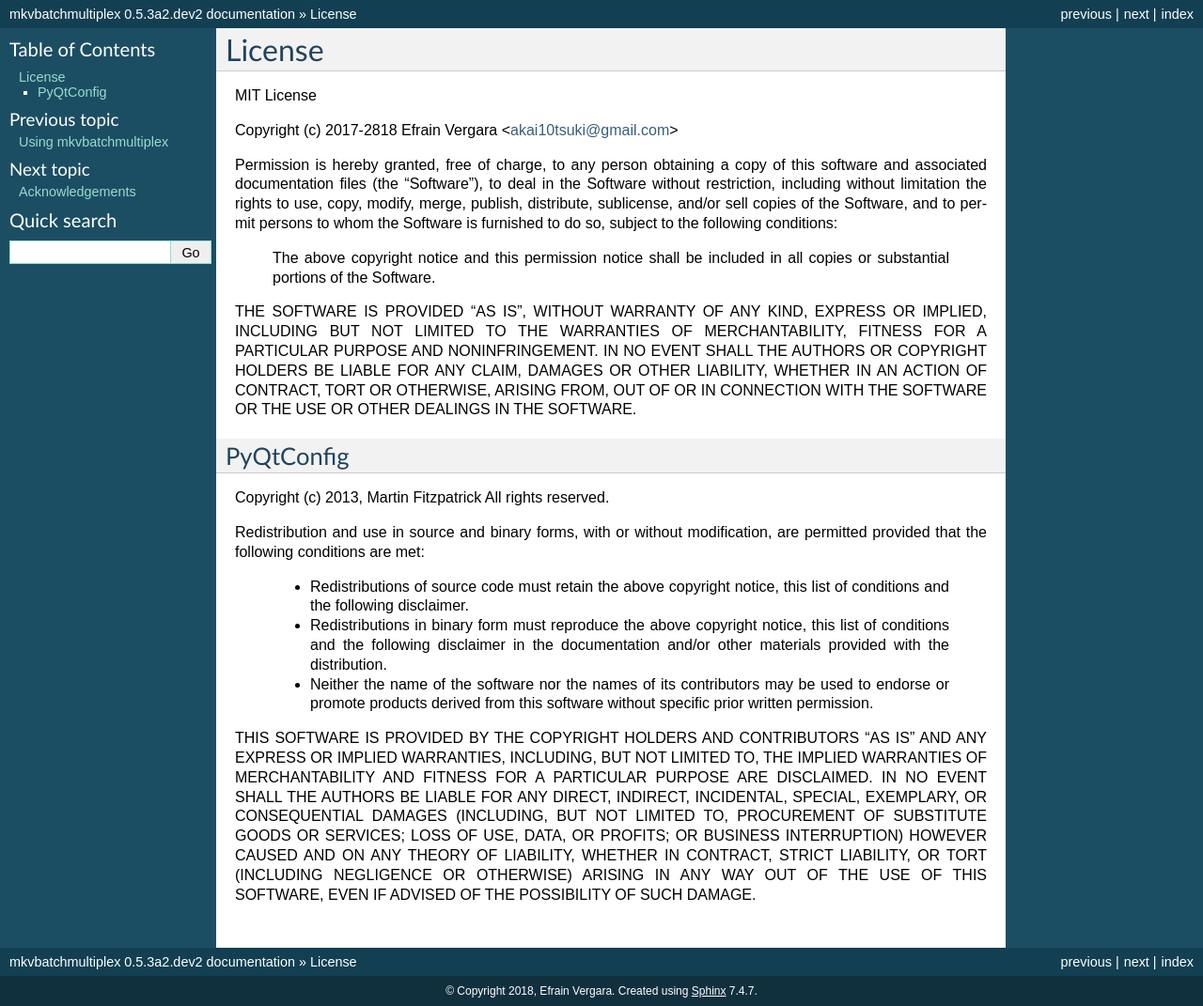
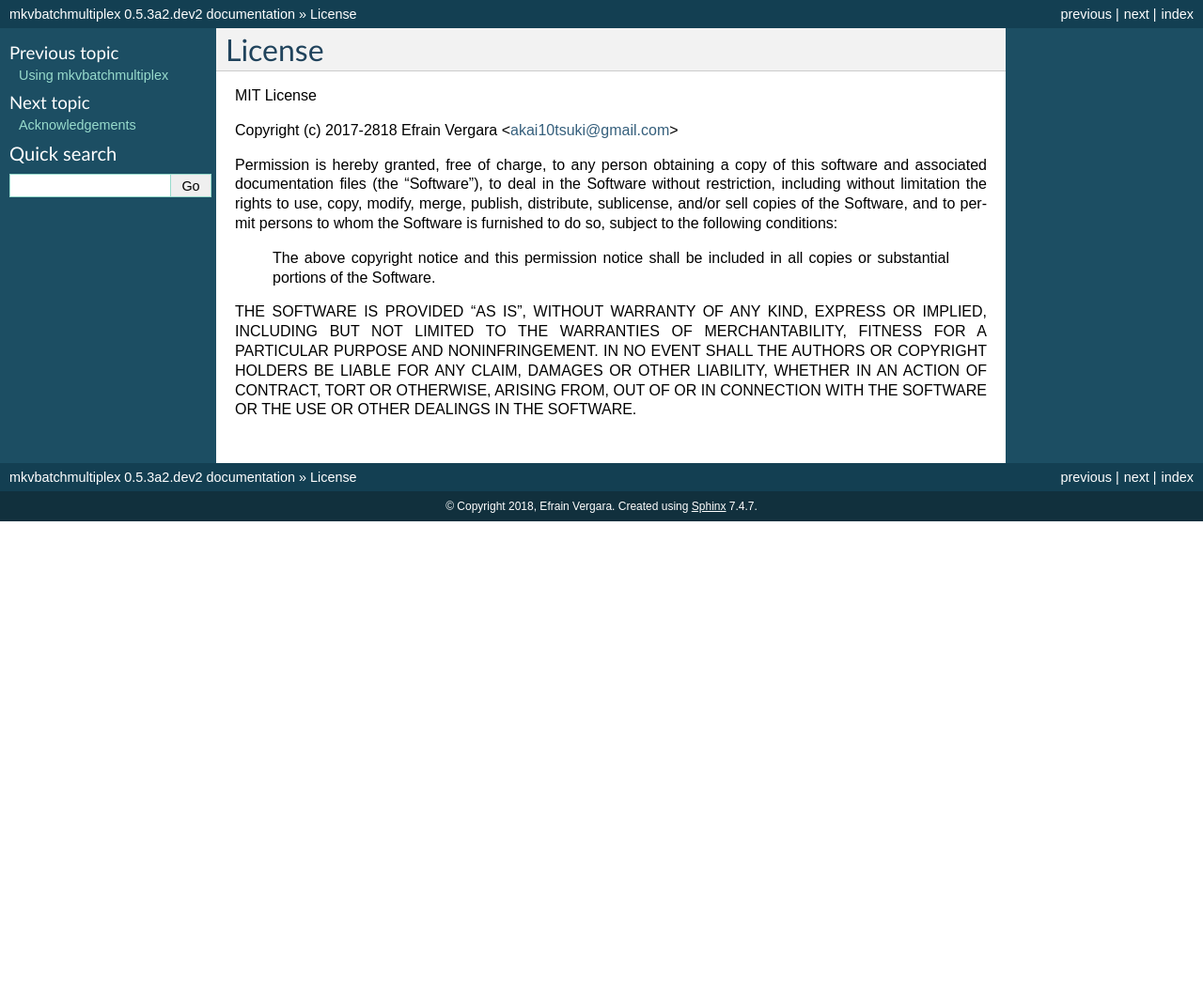
Before and after one commit to akai10tsuki/mkvbatchmultiplex, a Sphinx documentation site: the page built from docs/source/LICENSE.rst, in a window 1280 px wide. Shown: the whole page at 94% size. Built offline with Sphinx 7.4.7, drawn with Linux system fonts in a browser that asks for light colours; after the commit the page ends 900 px from its top, so only the background shows below that.

Commit message:
modified lincense

```diff
--- a/docs/source/LICENSE.rst
+++ b/docs/source/LICENSE.rst
@@ -23,32 +23,3 @@
 LIABILITY, WHETHER IN AN ACTION OF CONTRACT, TORT OR OTHERWISE, ARISING FROM,
 OUT OF OR IN CONNECTION WITH THE SOFTWARE OR THE USE OR OTHER DEALINGS IN THE
 SOFTWARE.
-
-PyQtConfig
-^^^^^^^^^^
-
-Copyright (c) 2013, Martin Fitzpatrick
-All rights reserved.
-
-Redistribution and use in source and binary forms, with or without
-modification, are permitted provided that the following conditions are met:
-
-    * Redistributions of source code must retain the above copyright
-      notice, this list of conditions and the following disclaimer.
-    * Redistributions in binary form must reproduce the above copyright
-      notice, this list of conditions and the following disclaimer in the
-      documentation and/or other materials provided with the distribution.
-    * Neither the name of the software nor the
-      names of its contributors may be used to endorse or promote products
-      derived from this software without specific prior written permission.
-
-THIS SOFTWARE IS PROVIDED BY THE COPYRIGHT HOLDERS AND CONTRIBUTORS "AS IS" AND
-ANY EXPRESS OR IMPLIED WARRANTIES, INCLUDING, BUT NOT LIMITED TO, THE IMPLIED
-WARRANTIES OF MERCHANTABILITY AND FITNESS FOR A PARTICULAR PURPOSE ARE
-DISCLAIMED. IN NO EVENT SHALL THE AUTHORS BE LIABLE FOR ANY
-DIRECT, INDIRECT, INCIDENTAL, SPECIAL, EXEMPLARY, OR CONSEQUENTIAL DAMAGES
-(INCLUDING, BUT NOT LIMITED TO, PROCUREMENT OF SUBSTITUTE GOODS OR SERVICES;
-LOSS OF USE, DATA, OR PROFITS; OR BUSINESS INTERRUPTION) HOWEVER CAUSED AND
-ON ANY THEORY OF LIABILITY, WHETHER IN CONTRACT, STRICT LIABILITY, OR TORT
-(INCLUDING NEGLIGENCE OR OTHERWISE) ARISING IN ANY WAY OUT OF THE USE OF THIS
-SOFTWARE, EVEN IF ADVISED OF THE POSSIBILITY OF SUCH DAMAGE.
```
